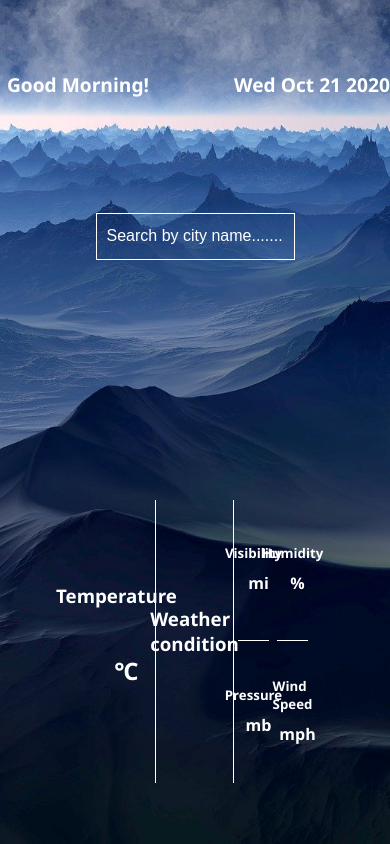
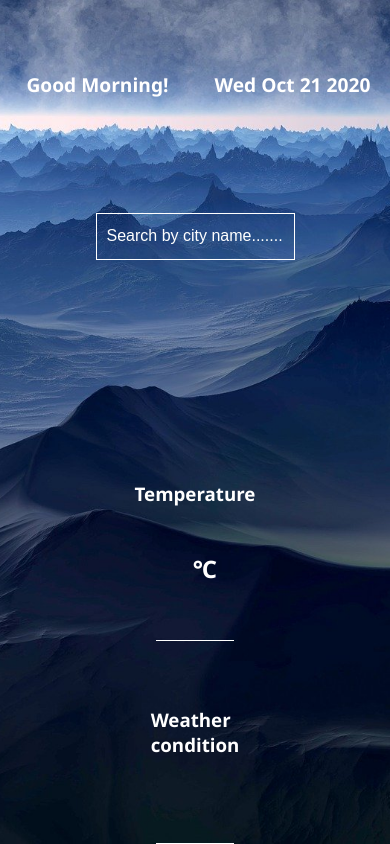
Before and after one commit to shajoffcl/weather-application, a plain HTML site: page index.htm in a window 390 px wide. Drawn offline with Linux system fonts and the light colour scheme; no server answers.

Commit message:
responisve fixed

```diff
--- a/main.js
+++ b/main.js
@@ -6,7 +6,7 @@ const api={
     url:"https://api.openweathermap.org/data/2.5/weather"
 };
 
-// Access all ui component and stored in object
+// Access all UI component and stored in object
 
 const uiElements={
     greet:document.getElementById('greet'),
@@ -63,6 +63,7 @@ const displayData=(weather)=>{
 }
 
 //Calculate date and time
+
 const getDate=function() {
 	const date = new Date();
     currentTime = date.getHours();
--- a/style.css
+++ b/style.css
@@ -150,4 +150,35 @@ main{
 }
 
 @media (max-width: 450px) {
+    .greet-msg{
+        height: 100%;
+        width: 50%;
+        font-size: 1.2em;
+        font-weight: bold;
+    }
+    .date{
+        height: 100%;
+        width: 50%;
+        font-size: 1.2em;
+        font-weight: bold;
+    }
+    .weather-info{
+        flex-direction: column;
+    }
+    .condition{
+        height: 70%;
+        width: 20%;
+        border-right: 0;
+        border-bottom: 1px solid white;
+    }
+    .temperature{
+        height: 70%;
+        width: 20%;
+        border-right: 0;
+        border-bottom: 1px solid white;
+    }
+    .factors{
+       display: none;
+    }
+
 }
```
Also changed, not shown: 1 other file.
